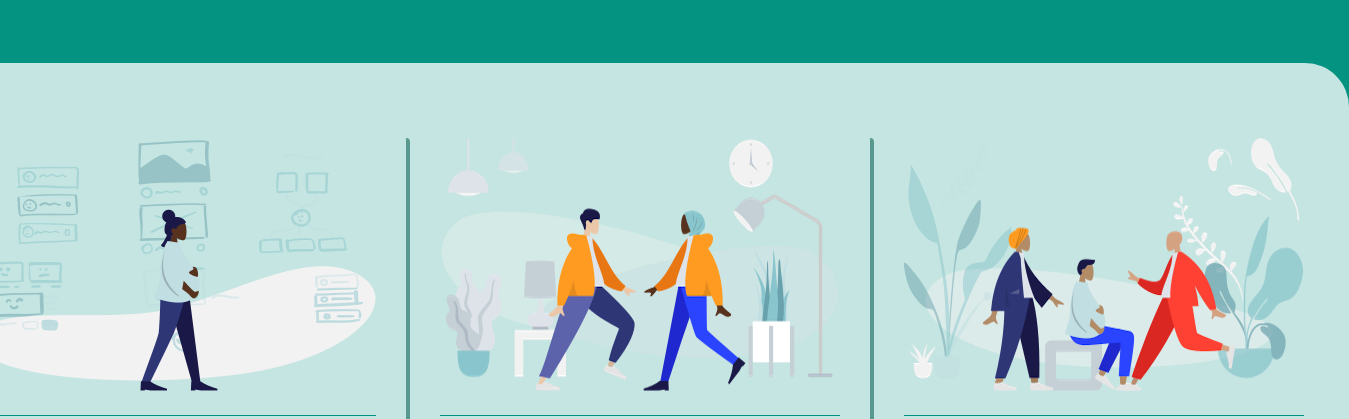
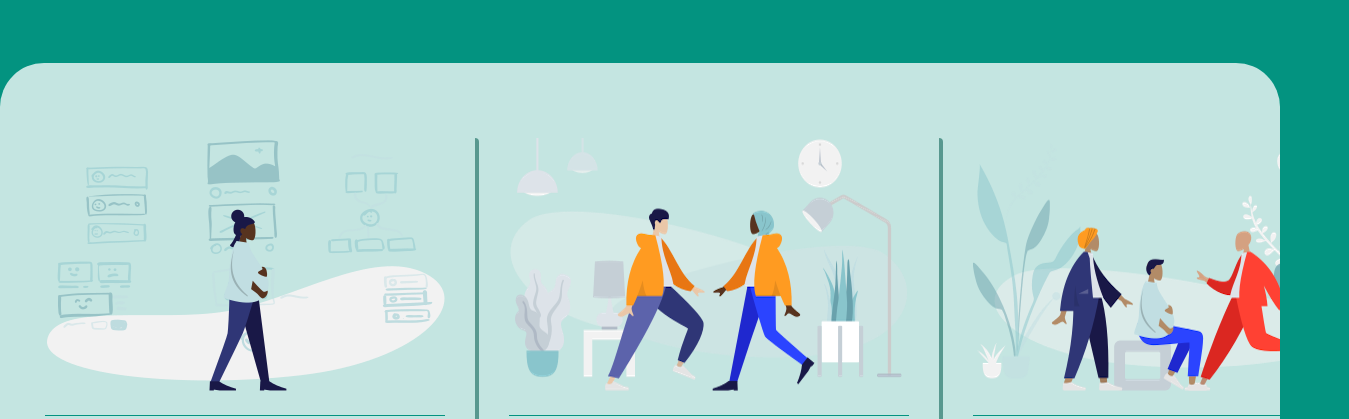
Before and after one commit to nitin3000ny/pricing-panel, a plain HTML site: page index.html in a window 1280 px wide. Shown: the top 419 px of the page, 1349 px wide, since content can reach past the window. Drawn offline with Linux system fonts and the light colour scheme.

Commit message:
Add files via upload

```diff
--- a/app.css
+++ b/app.css
@@ -15,7 +15,9 @@ body {
     background: #039380;
 
 }
-
+.container{
+    overflow: hidden;
+}
 li {
     list-style: none;
 }
--- a/index.html
+++ b/index.html
@@ -11,6 +11,7 @@
 </head>
 
 <body>
+    <div class="container">
     <div class="panel pricing-table">
 
         <div class="pricing-plan">
@@ -47,7 +48,7 @@
         </div>
 
     </div>
-
+</div>
 </body>
 
 </html>
```
